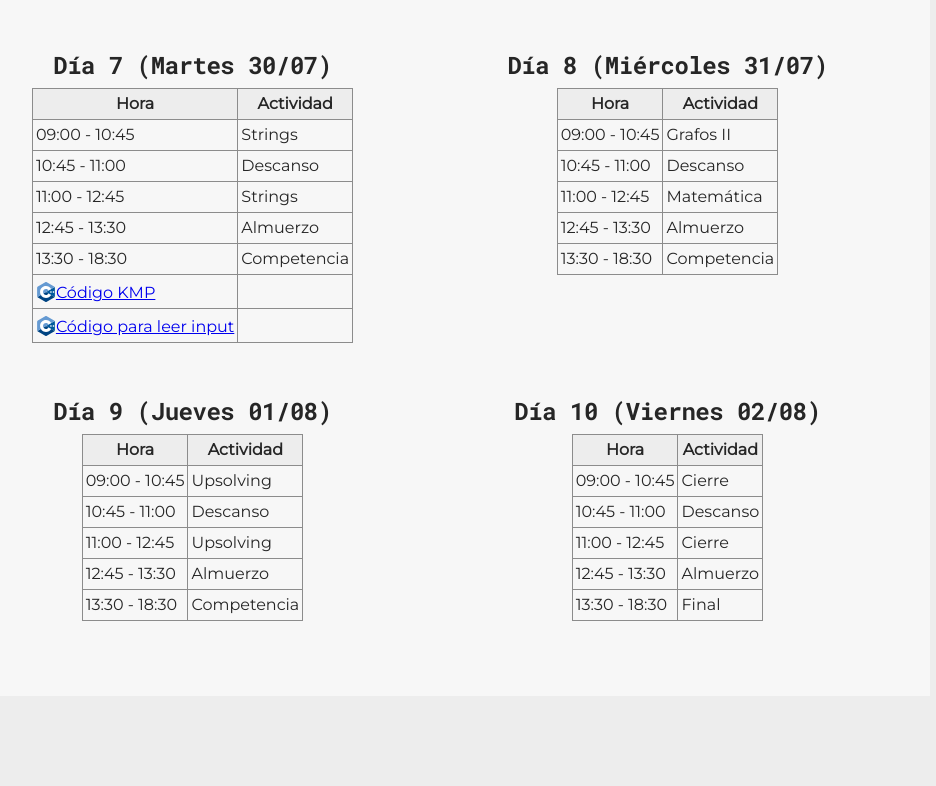
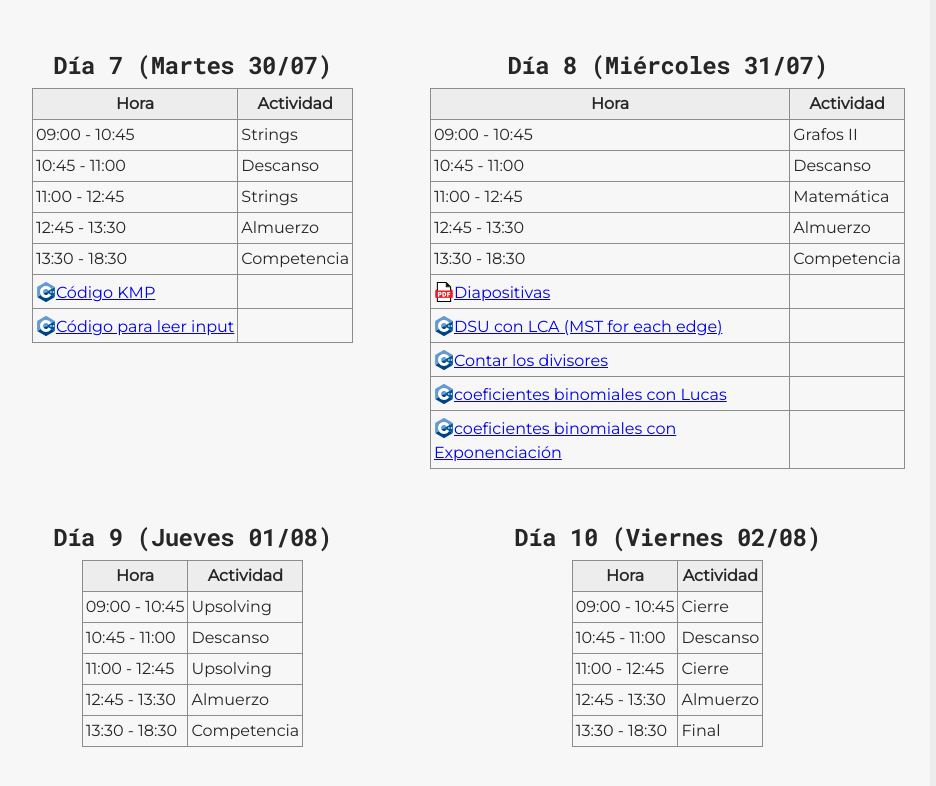
Before and after one commit to progcompcl/2024-cipc-website, an Eleventy site: page content/calendario.md in a window 1280 px wide. Shown: the part 1621-2407 px from the top of the page, without its empty margins (210-1146 px from the left). Before the commit the page ends 2317 px from the top, so only its background shows below. Built offline with nearby package versions, Linux system fonts and the light colour scheme; Eleventy itself is replaced by a stand-in of ours; files that its build step writes are made by us from their sources.

Commit message:
Update calendario.md

```diff
--- a/content/calendario.md
+++ b/content/calendario.md
@@ -124,6 +124,11 @@ extraCss:
 | 11:00 - 12:45 | Matemática   |
 | 12:45 - 13:30 | Almuerzo     |
 | 13:30 - 18:30 | Competencia  |
+<a class="pdf-icon" href="/static/clases/Clase8.pdf">Diapositivas</a>
+<a class="cpp-icon" href="/static/files/dia8/DSUandLCA.cpp">DSU con LCA (MST for each edge)</a>
+<a class="cpp-icon" href="/static/files/dia8/Divisores.cpp">Contar los divisores</a>
+<a class="cpp-icon" href="/static/files/dia8/coficienteBinomialconLucas.cpp">coeficientes binomiales con Lucas</a>
+<a class="cpp-icon" href="/static/files/dia8/BinomimalCoefficientconExponenciacionBinaria.cpp">coeficientes binomiales con Exponenciación</a>
 </div>
 
 <div class="day">
```
